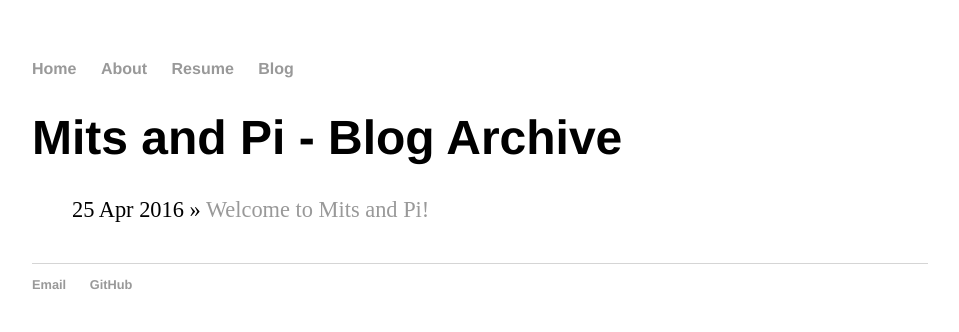
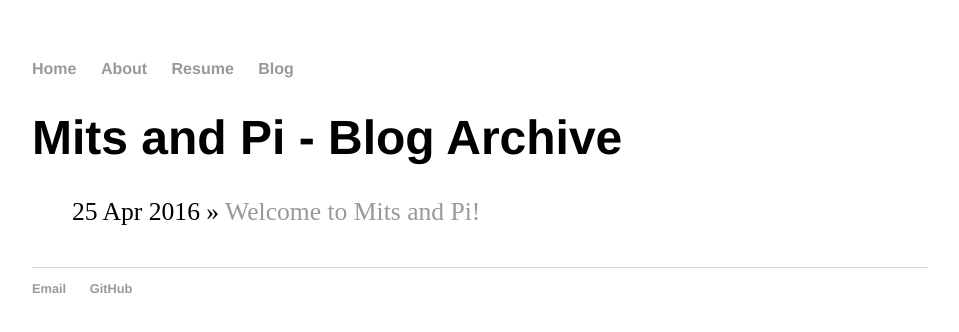
Before and after one commit to maxiulee/maxiulee.github.io, a Jekyll site: the page built from blog/index.html, in a window 1280 px wide. Shown: the top 332 px of the page, without its empty margins (160-1119 px from the left). Built offline with Jekyll 4.4.1, drawn with Linux system fonts in a browser that asks for light colours.

Commit message:
Update main.css

```diff
--- a/css/main.css
+++ b/css/main.css
@@ -41,7 +41,7 @@ footer {
 
 ul.posts {
     margin: 20px auto 40px;
-    font-size: 1.4em;
+    font-size: 1.6em;
 }
 
 ul.posts li {
```
